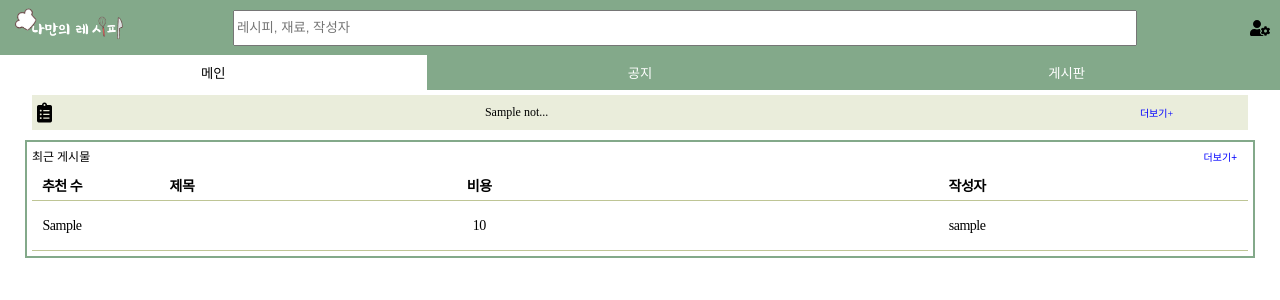
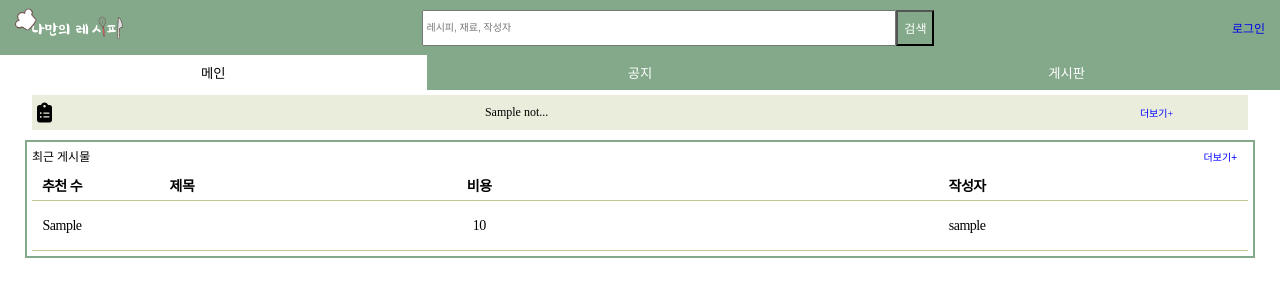
Before and after one commit to cuzzzu1318/MyRecipe, a PHP site: page / in a window 1280 px wide. Shown: the top 300 px of the page. Run offline with PHP 8.4, Linux system fonts and the light colour scheme; tables that the repository leaves empty or names only in its code hold one stand-in row (values such as "Sample post"); data that the repository does not hold is empty; some libraries are stand-ins or nearby versions.

Commit message:
검색버튼 추가

```diff
--- a/header.inc
+++ b/header.inc
@@ -1,5 +1,22 @@
   <header>
     <a href="/"><img class="logo" src="image/logo.png" alt="logo"></a>
-        <input type="text" id="input_search" placeholder="레시피, 재료, 작성자">
-    <img class="icon" src="image/icon_user.svg" alt="user" onclick="location.href='signin.php'">
+    <form class="form_search" action="list.php" method="post">
+      <input type="text" id="input_search" placeholder="레시피, 재료, 작성자">
+      <input type="submit" name="" class="search_submit" value="검색">
+    </form>
+        <?php
+        session_start();
+        if(empty($_SESSION["userid"])){
+            echo <<<login
+            <div class="login"><a  href="signin.php">로그인</a></div>
+            login;
+        }
+        else{
+          echo <<<mypage
+          <img class="icon" src="image/icon_user.svg" alt="user" onclick="location.href='signin.php'">
+          mypage;
+        }
+         ?>
+
+
   </header>
--- a/index.php
+++ b/index.php
@@ -19,7 +19,7 @@
     crossorigin="anonymous">
     <link rel="stylesheet" href="myRecipe.css">
     <link rel="stylesheet" href="main.css">
-    <link rel="stylesheet" href="https://use.fontawesome.com/releases/v5.15.4/css/all.css" integrity="sha384-DyZ88mC6Up2uqS4h/KRgHuoeGwBcD4Ng9SiP4dIRy0EXTlnuz47vAwmeGwVChigm" crossorigin="anonymous">
+    <script src="https://kit.fontawesome.com/bdb80102e7.js" crossorigin="anonymous"></script>
 	<script src="http://code.jquery.com/jquery-1.8.3.min.js"></script>
   </head>
   <body>
--- a/myRecipe.css
+++ b/myRecipe.css
@@ -28,6 +28,18 @@
   align-items: center;
   padding: 0;
   z-index: 100;
+}
+
+header .login{
+  text-align: center;
+  text-decoration: none;
+  font-size: 12px;
+  margin-left: 5px;
+  margin-right: 15px;
+}
+
+header .login a{
+  text-decoration: none;
 }
 
 .icon{
@@ -66,9 +78,22 @@
   cursor: pointer;
 }
 
+.form_search{
+  width: 40%;
+  display: flex;
+}
+
+.form_search .search_submit{
+  background-color: var(--main-color);
+  color: white;
+  font-size: 12px;
+
+}
+
 #input_search{
   height: 30px;
-  width: 70%;
+  width: 100%;
+  font-size: 10px;
 }
 
 table{
```
